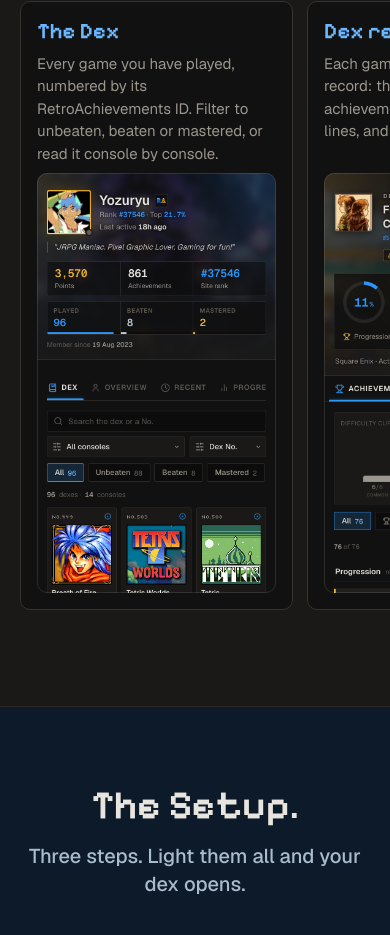
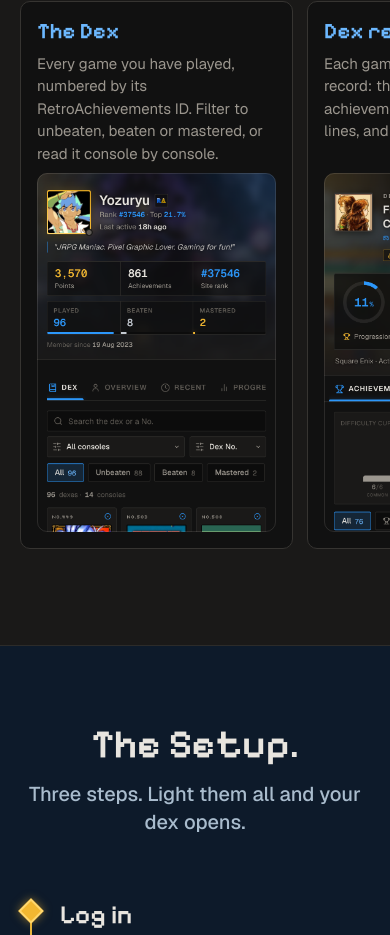
Before and after one commit to yozuryu/cheevodex-site, an Astro site: page / in a window 390 px wide. Shown: the part 5507-6442 px from the top of the page. Built offline with nearby package versions, Linux system fonts and the light colour scheme; Astro itself is replaced by a stand-in of ours; animation ran at ten frames a second.

Commit message:
fix: Stats card in the phone contents row crops to its charts like the phone cards
Co-Authored-By: Claude Opus 5.5 <noreply@anthropic.com>
Claude-Session: https://claude.ai/code/session_01EeEDH1FGz51LdHyJv8MWQV

```diff
--- a/src/styles/home.css
+++ b/src/styles/home.css
@@ -394,7 +394,8 @@
     .contents-swipe b { font: 600 22px/1.2 var(--display); color: var(--accent-hi); }
     .contents-swipe span { color: var(--ink-2); font-size: 15px; line-height: 1.5; }
     .contents-swipe img { margin-top: auto; border-radius: 10px; outline: 1px solid rgb(232 229 223 / 0.12); outline-offset: -1px; }
-    .contents-swipe img.is-phone { width: 100%; max-height: 420px; object-fit: cover; object-position: top; }
+    .contents-swipe img.is-phone, .contents-swipe img.is-desk { width: 100%; aspect-ratio: 2 / 3; height: auto; object-fit: cover; object-position: top; }
+    .contents-swipe img.is-desk { object-position: 52% 0; }   /* a desktop-only part: zoom in on its main column so it reads at phone size and matches the phone cards */
 }
 
 /* The Questions */
```
